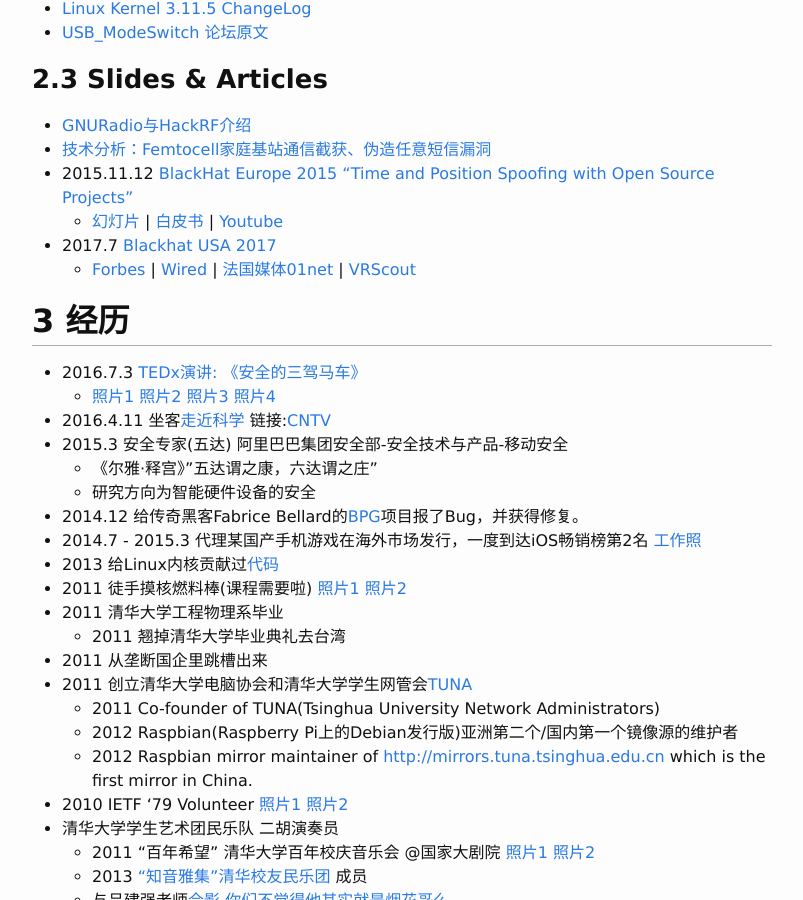
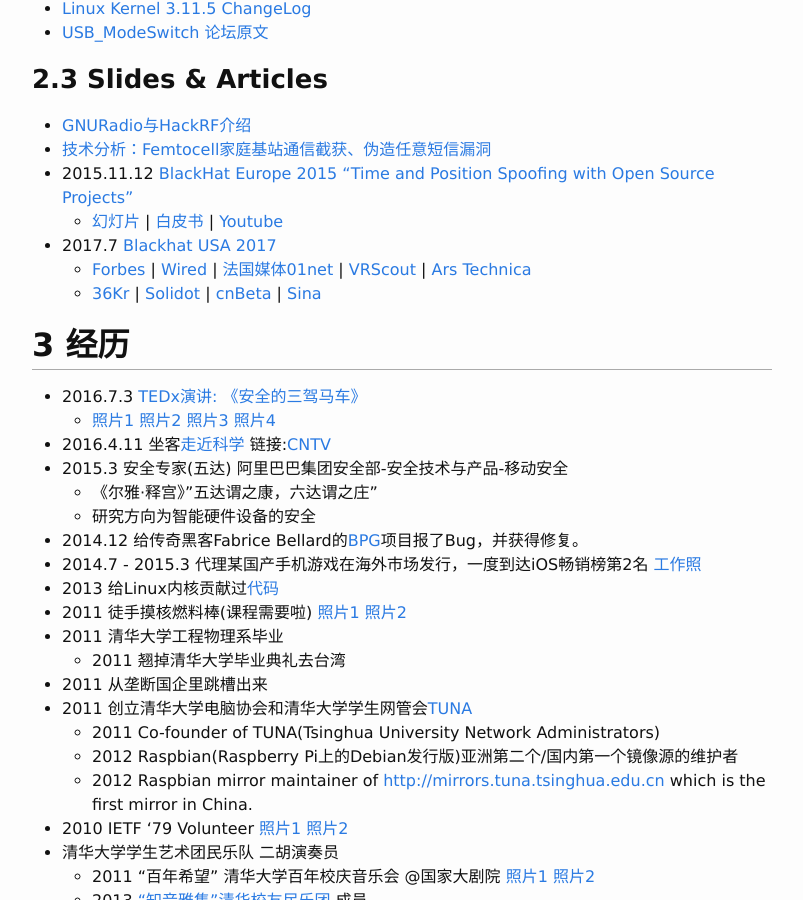
Before and after one commit to scateu/scateu.github.io, a Jekyll site: the page built from _pages/01-about.md, in a window 1280 px wide and 900 px high, scrolled down 1274 px. Shown: the whole window, without its empty margins (238-1041 px from the left). Built offline with Jekyll 4.4.1, drawn with Linux system fonts in a browser that asks for light colours; comment, search, counter and statistics services are not loaded.

Commit message:
blackhat

```diff
--- a/_pages/01-about.md
+++ b/_pages/01-about.md
@@ -57,7 +57,8 @@
  - 2015.11.12 [BlackHat Europe 2015](http://www.blackhat.com/eu-15/speakers/Wang-Kang.html) ["Time and Position Spoofing with Open Source Projects"](https://www.blackhat.com/eu-15/briefings.html#is-your-timespace-safe-time-and-position-spoofing-opensourcely)
    - [幻灯片](https://www.blackhat.com/docs/eu-15/materials/eu-15-Kang-Is-Your-Timespace-Safe-Time-And-Position-Spoofing-Opensourcely.pdf) \| [白皮书](https://www.blackhat.com/docs/eu-15/materials/eu-15-Kang-Is-Your-Timespace-Safe-Time-And-Position-Spoofing-Opensourcely-wp.pdf) \| [Youtube](https://www.youtube.com/watch?v=XpivcmmoWQU)
  - 2017.7 [Blackhat USA 2017](https://www.blackhat.com/us-17/speakers/Wang-Kang.html)
-   - [Forbes](https://www.forbes.com/sites/thomasbrewster/2017/07/11/alibaba-researchers-attack-facebook-vr-with-soundwaves/#63d5926b13a6) \| [Wired](https://www.wired.com/story/best-black-hat-defcon-talks/) \| [法国媒体01net](http://www.01net.com/actualites/ils-hackent-des-smartphones-et-des-gyropodes-avec-des-ultrasons-1225628.html) \| [VRScout](https://vrscout.com/news/hackers-ultrasonic-waves-disrupt-vr-headset/#)
+   - [Forbes](https://www.forbes.com/sites/thomasbrewster/2017/07/11/alibaba-researchers-attack-facebook-vr-with-soundwaves/#63d5926b13a6) \| [Wired](https://www.wired.com/story/best-black-hat-defcon-talks/) \| [法国媒体01net](http://www.01net.com/actualites/ils-hackent-des-smartphones-et-des-gyropodes-avec-des-ultrasons-1225628.html) \| [VRScout](https://vrscout.com/news/hackers-ultrasonic-waves-disrupt-vr-headset/#) \| [Ars Technica](https://arstechnica.com/gadgets/2017/07/sounds-bad-researchers-demonstrate-sonic-gun-threat-against-smart-devices/#p3)
+   - [36Kr](https://36kr.com/p/5083611.html) \| [Solidot](http://www.solidot.org/story?sid=53281) \| [cnBeta](http://www.cnbeta.com/articles/tech/636609.htm) \| [Sina](http://tech.sina.com.cn/d/2017-07-31/doc-ifyinryq7213754.shtml)
 
 ## 3 经历
 
```
